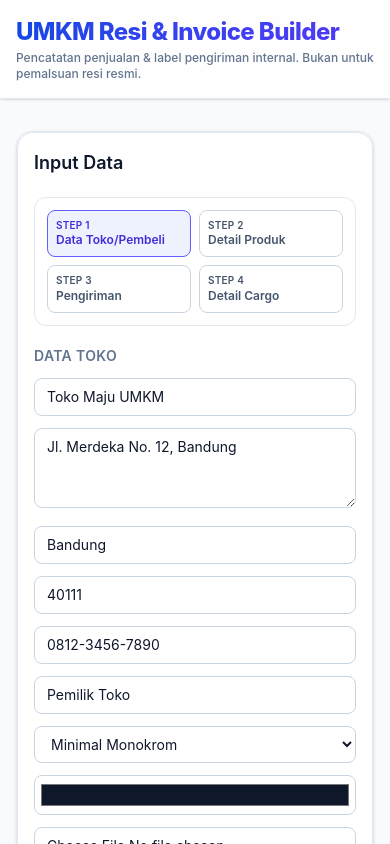
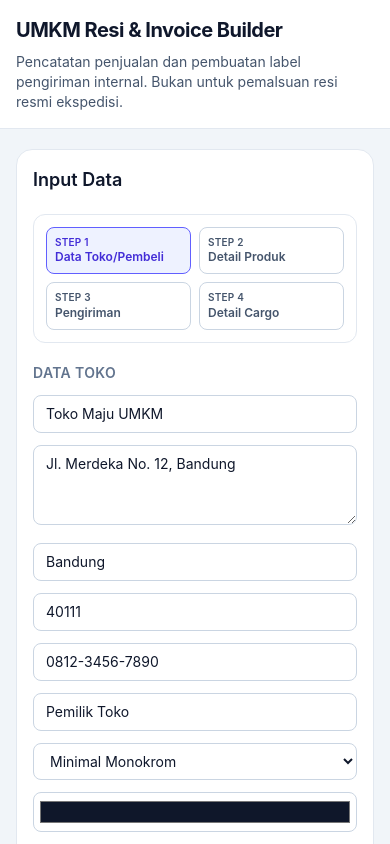
Before and after one commit to Delta-Polder-Indonesia/tools-cetak-resi-cargo-pengiriman, a React (Vite) app: page / in a window 390 px wide. Shown: the top 844 px of the page. Built offline with nearby package versions, Linux system fonts and the light colour scheme.

Commit message:
first commit

```diff
--- a/src/App.tsx
+++ b/src/App.tsx
@@ -33,9 +33,6 @@ import {
 import { calculateVolumetricWeight, getChargeableWeight } from "./utils/weight";
 
 export default function App() {
-  // ============================================================================
-  // STATE & REFS
-  // ============================================================================
   const [snapshot, setSnapshot] = useState<FormSnapshot>(getDefaultSnapshot);
   const [history, setHistory] = useState<TransactionRecord[]>([]);
   const [historyQuery, setHistoryQuery] = useState("");
@@ -45,12 +42,8 @@ export default function App() {
   const [activeStep, setActiveStep] = useState(1);
   const [isHydrated, setIsHydrated] = useState(false);
 
-  // Ref untuk tracking apakah cargoId sudah di-generate untuk invoice ini
   const cargoIdMapRef = useRef<Map<string, string>>(new Map());
 
-  // ============================================================================
-  // EFFECTS (LIFECYCLE & PERSISTENCE)
-  // ============================================================================
   useEffect(() => {
     setSnapshot(loadInitialSnapshot());
     setHistory(loadInitialHistory());
@@ -67,7 +60,6 @@ export default function App() {
     persistHistory(history);
   }, [history, isHydrated]);
 
-  // Effect untuk sync print scale - dengan dependencies yang lengkap
   useEffect(() => {
     if (!isHydrated) return;
 
@@ -81,7 +73,7 @@ export default function App() {
     snapshot.printMode,
     snapshot.cargoType,
     snapshot.items.length,
-    snapshot.items.map((i) => `${i.name}-${i.qty}-${i.price}`).join(","),
+    snapshot.items.map(i => `${i.name}-${i.qty}-${i.price}`).join(','),
     snapshot.itemWeightGr,
     snapshot.dimensions.length,
     snapshot.dimensions.width,
@@ -93,9 +85,6 @@ export default function App() {
     snapshot.isCargoShipment,
   ]);
 
-  // ============================================================================
-  // COMPUTED VALUES (MEMOIZATION)
-  // ============================================================================
   const {
     items,
     itemWeightGr,
@@ -108,37 +97,29 @@ export default function App() {
     dimensions,
   } = snapshot;
 
-  const subtotal = useMemo(
-    () => items.reduce((sum, item) => sum + item.qty * item.price, 0),
-    [items]
-  );
+  const subtotal = useMemo(() => items.reduce((sum, item) => sum + item.qty * item.price, 0), [items]);
   const effectiveShippingCost = isFreeShipping ? 0 : shippingCost;
   const volumetricWeight = useMemo(
     () => calculateVolumetricWeight(dimensions.length, dimensions.width, dimensions.height),
-    [dimensions.length, dimensions.width, dimensions.height]
+    [dimensions.length, dimensions.width, dimensions.height],
   );
   const chargeableWeight = useMemo(
     () => getChargeableWeight(itemWeightGr, dimensions),
-    [itemWeightGr, dimensions]
+    [itemWeightGr, dimensions],
   );
   const isCargoShipment = cargoType !== "REGULER";
   const isThermalMode = printMode === "THERMAL_80" || printMode === "THERMAL_58";
-
   const cargoHandlingFee = useMemo(() => {
     if (!isCargoShipment || chargeableWeight <= 50) return 0;
     return Math.ceil((chargeableWeight - 50) * 500);
   }, [chargeableWeight, isCargoShipment]);
-
   const grandTotal = subtotal + effectiveShippingCost + cargoHandlingFee;
   const barcodePayload = useMemo(() => receiptNo || "-", [receiptNo]);
 
-  // Cargo ID yang persist per invoice menggunakan Map
   const cargoIdPayload = useMemo(() => {
     if (!isCargoShipment) return "";
-
     const existingId = cargoIdMapRef.current.get(invoiceNo);
     if (existingId) return existingId;
-
     const newId = createCargoId(invoiceNo);
     cargoIdMapRef.current.set(invoiceNo, newId);
     return newId;
@@ -170,11 +151,6 @@ export default function App() {
           ? "max-w-[380px]"
           : "max-w-[420px]";
 
-  const issueDate = useMemo(() => new Date().toLocaleDateString("id-ID"), []);
-
-  // ============================================================================
-  // HANDLERS & ACTIONS
-  // ============================================================================
   const updateField = useCallback(<K extends keyof FormSnapshot>(key: K, value: FormSnapshot[K]) => {
     setSnapshot((prev) => ({ ...prev, [key]: value }));
   }, []);
@@ -205,15 +181,12 @@ export default function App() {
   const addItem = useCallback(() => {
     setSnapshot((prev) => ({
       ...prev,
-      items: [
-        ...prev.items,
-        {
+      items: [...prev.items, {
         id: `${Date.now()}-${Math.random().toString(36).slice(2, 5)}`,
         name: "",
         qty: 1,
-          price: 0,
-        },
-      ],
+        price: 0
+      }],
     }));
   }, []);
 
@@ -224,48 +197,13 @@ export default function App() {
     }));
   }, []);
 
-  const applyTemplate = useCallback((template: BrandingTemplate) => {
-    updateField("brandingTemplate", template);
-    updateField("primaryColor", TEMPLATE_COLOR[template].color);
-  }, [updateField]);
-
-  const handleLogoUpload = useCallback((file: File | null) => {
-      if (!file) return;
-
-      if (file.size > 2 * 1024 * 1024) {
-        alert("Ukuran file terlalu besar. Maksimal 2MB.");
-        return;
-      }
-
-      if (!file.type.startsWith("image/")) {
-        alert("File harus berupa gambar.");
-        return;
-      }
-
-      const reader = new FileReader();
-      reader.onload = () => {
-        if (typeof reader.result === "string") {
-          updateField("logoDataUrl", reader.result);
-        }
-      };
-      reader.onerror = () => alert("Gagal membaca file. Silakan coba lagi.");
-      reader.readAsDataURL(file);
-    },
-    [updateField]
-  );
-
-  // --- PRINT & EXPORT ---
-  const handlePrint = useCallback(
-    (mode: PrintMode = printMode) => {
+  const handlePrint = useCallback((mode: PrintMode = printMode) => {
     syncPrintScale(mode, isCargoShipment);
     applyPrintPageSize(mode, isCargoShipment);
     window.print();
-    },
-    [printMode, isCargoShipment]
-  );
+  }, [printMode, isCargoShipment]);
 
-  const handleDownloadPdf = useCallback(
-    async (options?: {
+  const handleDownloadPdf = useCallback(async (options?: {
     mode?: PrintMode;
     invoice?: string;
     receipt?: string;
@@ -315,9 +253,7 @@ export default function App() {
         const isAuto = activeMode === "AUTO";
         const isA4 = activeMode === "A4" || isAuto;
         const pageFormat = isA4
-            ? isCargoPdf && !isAuto
-              ? [100, 150]
-              : "a4"
+          ? (isCargoPdf && !isAuto ? [100, 150] : "a4")
           : activeMode === "LABEL_100X100"
             ? [100, 100]
             : [100, 150];
@@ -335,13 +271,7 @@ export default function App() {
           });
         }
         const maxWidth = isA4 ? (isCargoPdf && !isAuto ? 92 : 194) : 92;
-          const maxHeight = isA4
-            ? isCargoPdf && !isAuto
-              ? 142
-              : 277
-            : activeMode === "LABEL_100X100"
-            ? 92
-            : 142;
+        const maxHeight = isA4 ? (isCargoPdf && !isAuto ? 142 : 277) : activeMode === "LABEL_100X100" ? 92 : 142;
         const ratio = Math.min(maxWidth / canvas.width, maxHeight / canvas.height);
         const width = canvas.width * ratio;
         const height = canvas.height * ratio;
@@ -357,9 +287,7 @@ export default function App() {
     } finally {
       setIsExporting(false);
     }
-    },
-    [printMode, invoiceNo, receiptNo, cargoType]
-  );
+  }, [printMode, invoiceNo, receiptNo, cargoType]);
 
   const exportCargoManifest = useCallback(() => {
     const cargoEntries = history.filter((entry) => entry.snapshot.cargoType !== "REGULER");
@@ -403,34 +331,67 @@ export default function App() {
     URL.revokeObjectURL(url);
   }, [history]);
 
-  // --- HISTORY & DATA MANAGEMENT ---
+  const handleLogoUpload = useCallback((file: File | null) => {
+    if (!file) return;
+    if (file.size > 2 * 1024 * 1024) {
+      alert("Ukuran file terlalu besar. Maksimal 2MB.");
+      return;
+    }
+    if (!file.type.startsWith("image/")) {
+      alert("File harus berupa gambar.");
+      return;
+    }
+    const reader = new FileReader();
+    reader.onload = () => {
+      if (typeof reader.result === "string") {
+        updateField("logoDataUrl", reader.result);
+      }
+    };
+    reader.onerror = () => {
+      alert("Gagal membaca file. Silakan coba lagi.");
+    };
+    reader.readAsDataURL(file);
+  }, [updateField]);
+
+  const applyTemplate = useCallback((template: BrandingTemplate) => {
+    updateField("brandingTemplate", template);
+    updateField("primaryColor", TEMPLATE_COLOR[template].color);
+  }, [updateField]);
+
+  const resetData = useCallback(() => {
+    if (window.confirm("Apakah Anda yakin ingin mereset semua data? Data yang belum disimpan akan hilang.")) {
+      const currentInvoice = snapshot.invoiceNo;
+      const currentReceipt = snapshot.receiptNo;
+      setSnapshot({
+        ...getDefaultSnapshot(),
+        invoiceNo: currentInvoice,
+        receiptNo: currentReceipt,
+      });
+    }
+  }, [snapshot.invoiceNo, snapshot.receiptNo]);
+
   const saveToHistory = useCallback(() => {
     const cargoIssues = validateCargo(snapshot);
     if (cargoIssues.length > 0) {
       window.alert(`Data cargo belum valid:\n- ${cargoIssues.join("\n- ")}`);
       return;
     }
-
     const recordId = `${snapshot.invoiceNo}-${snapshot.receiptNo}`;
-    const isDuplicate = history.some((entry) => entry.id === recordId);
-
+    const isDuplicate = history.some(entry => entry.id === recordId);
     if (isDuplicate) {
       if (!window.confirm("Transaksi dengan nomor ini sudah ada. Apakah Anda ingin memperbarui data yang ada?")) {
         return;
       }
     }
-
     const record: TransactionRecord = {
       id: recordId,
       createdAt: new Date().toISOString(),
       snapshot: normalizeSnapshot(snapshot),
     };
-
     setHistory((prev) => {
       const withoutCurrent = prev.filter((entry) => entry.id !== recordId);
       return [record, ...withoutCurrent].slice(0, 100);
     });
-
     alert("Transaksi berhasil disimpan ke riwayat!");
   }, [snapshot, history]);
 
@@ -439,8 +400,7 @@ export default function App() {
     setActiveStep(1);
   }, []);
 
-  const runAfterLoad = useCallback(
-    (record: TransactionRecord, action: "print" | "pdf") => {
+  const runAfterLoad = useCallback((record: TransactionRecord, action: "print" | "pdf") => {
     setSnapshot(normalizeSnapshot(record.snapshot));
     window.setTimeout(() => {
       if (action === "print") {
@@ -454,22 +414,7 @@ export default function App() {
         });
       }
     }, 250);
-    },
-    [handlePrint, handleDownloadPdf]
-  );
-
-  const resetData = useCallback(() => {
-    if (window.confirm("Apakah Anda yakin ingin mereset semua data? Data yang belum disimpan akan hilang.")) {
-      const currentInvoice = snapshot.invoiceNo;
-      const currentReceipt = snapshot.receiptNo;
-
-      setSnapshot({
-        ...getDefaultSnapshot(),
-        invoiceNo: currentInvoice,
-        receiptNo: currentReceipt,
-      });
-    }
-  }, [snapshot.invoiceNo, snapshot.receiptNo]);
+  }, [handlePrint, handleDownloadPdf]);
 
   const deleteHistoryItem = useCallback((id: string) => {
     if (window.confirm("Apakah Anda yakin ingin menghapus item ini dari riwayat?")) {
@@ -483,52 +428,43 @@ export default function App() {
     }
   }, []);
 
-  // ============================================================================
-  // RENDER
-  // ============================================================================
+  const issueDate = useMemo(() => new Date().toLocaleDateString("id-ID"), []);
+
   return (
-    <main className="min-h-screen bg-slate-50 text-slate-900 selection:bg-indigo-100 selection:text-indigo-900 font-sans pb-12">
-
-      {/* HEADER: Dibuat lebih modern dengan backdrop-blur dan sticky top */}
+    <main className="min-h-screen bg-slate-100 text-slate-900">
       <motion.header
-        initial={{ opacity: 0, y: -20 }}
+        initial={{ opacity: 0, y: -16 }}
         animate={{ opacity: 1, y: 0 }}
-        transition={{ duration: 0.5, ease: "easeOut" }}
-        className="sticky top-0 z-40 print:hidden no-print border-b border-slate-200 bg-white/80 backdrop-blur-lg shadow-sm"
+        transition={{ duration: 0.45 }}
+        className="no-print border-b border-slate-200 bg-white"
       >
-        <div className="mx-auto flex w-full max-w-7xl flex-col sm:flex-row sm:items-center justify-between gap-3 px-4 py-4 sm:px-6 lg:px-8">
-          <div className="flex flex-col">
-            <h1 className="text-2xl font-extrabold tracking-tight bg-clip-text text-transparent bg-gradient-to-r from-blue-700 to-indigo-600">
-              UMKM Resi & Invoice Builder
-            </h1>
-            <p className="text-xs font-medium text-slate-500 mt-0.5">
-              Pencatatan penjualan & label pengiriman internal. Bukan untuk pemalsuan resi resmi.
+        {/* Header full width tanpa max-w-7xl */}
+        <div className="flex w-full flex-col gap-2 px-4 py-4 sm:px-6 lg:px-8">
+          <h1 className="text-xl font-bold tracking-tight">UMKM Resi & Invoice Builder</h1>
+          <p className="text-sm text-slate-600">
+            Pencatatan penjualan dan pembuatan label pengiriman internal. Bukan untuk pemalsuan resi resmi ekspedisi.
           </p>
-          </div>
-
-          {/* Status Indicator (Optional but adds polish) */}
-          <div className="hidden sm:flex items-center gap-2 text-xs font-medium text-slate-500 bg-slate-100 px-3 py-1.5 rounded-full">
-            <div className="w-2 h-2 rounded-full bg-green-500 animate-pulse"></div>
-            Sistem Siap Digunakan
-          </div>
         </div>
       </motion.header>
 
       {/*
-        LAYOUT UTAMA
-        xl:grid-cols-12 dengan proporsi 5:7 (42% : 58%)
-        Menggunakan gap-6/8 agar lebih bernafas.
+        ============================================================================
+        LAYOUT UTAMA - FULL LAYAR TANPA BATASAN MAX-WIDTH
+        ============================================================================
+        - Hapus mx-auto dan max-w-7xl agar konten mengisi seluruh lebar layar
+        - Gunakan flexbox dengan proporsi fixed untuk input dan flexible untuk preview
+        - Input: fixed width 520px (tidak melebar)
+        - Preview: mengisi sisa ruang (flex-1) dengan max-width terkontrol
       */}
-      <div className="mx-auto grid w-full max-w-7xl gap-6 px-4 py-8 sm:px-6 lg:px-8 xl:grid-cols-12 xl:gap-8">
+      <div className="flex w-full flex-col gap-5 px-4 py-5 sm:px-6 lg:px-8 xl:flex-row">
 
-        {/* LEFT COLUMN: Input Panel (Lebih lebar & nyaman) */}
-        <div className="xl:col-span-5 print:hidden no-print flex flex-col gap-6">
-          <motion.div
-            initial={{ opacity: 0, x: -20 }}
-            animate={{ opacity: 1, x: 0 }}
-            transition={{ duration: 0.5, delay: 0.1 }}
-            className="bg-white rounded-2xl shadow-sm border border-slate-200 overflow-hidden"
-          >
+        {/*
+          LEFT COLUMN: Input Panel
+          - xl:w-[520px]: Fixed width 520px di desktop (tidak melebar)
+          - xl:flex-shrink-0: Mencegah input mengecil
+          - w-full: Full width di mobile/tablet
+        */}
+        <div className="w-full xl:w-[520px] xl:flex-shrink-0">
           <InputPanel
             snapshot={snapshot}
             activeStep={activeStep}
@@ -563,29 +499,21 @@ export default function App() {
             onRunAfterLoad={runAfterLoad}
             onDeleteHistoryItem={deleteHistoryItem}
           />
-          </motion.div>
 
-          {/* DigitalProductInfo - tampil di desktop (xl) */}
-          <motion.div
-            initial={{ opacity: 0 }}
-            animate={{ opacity: 1 }}
-            transition={{ delay: 0.3 }}
-            className="hidden xl:block bg-white rounded-2xl shadow-sm border border-slate-200 p-5"
-          >
+          {/* DigitalProductInfo - desktop only */}
+          <div className="mt-5 hidden xl:block">
             <DigitalProductInfo />
-          </motion.div>
+          </div>
         </div>
 
-        {/* RIGHT COLUMN: Print Preview (Proporsional & Sticky) */}
-        <div className="xl:col-span-7">
-          {/* Sticky container menyesuaikan header baru */}
-          <motion.div
-            initial={{ opacity: 0, x: 20 }}
-            animate={{ opacity: 1, x: 0 }}
-            transition={{ duration: 0.5, delay: 0.2 }}
-            className="sticky top-28 space-y-6"
-          >
-            <div className="bg-slate-200/50 p-2 sm:p-4 rounded-2xl border border-slate-200/60 shadow-inner overflow-hidden">
+        {/*
+          RIGHT COLUMN: Print Preview
+          - flex-1: Mengisi seluruh sisa ruang yang tersedia
+          - min-w-0: Mencegah overflow issues dengan flexbox
+          - max-w-none: Hapus batasan lebar agar preview bisa melebar sesuai ruang
+        */}
+        <div className="min-w-0 flex-1">
+          <div className="sticky top-5 space-y-4">
             <PrintPreview
               snapshot={snapshot}
               issueDate={issueDate}
@@ -600,15 +528,13 @@ export default function App() {
               chargeableWeight={chargeableWeight}
               volumetricWeight={volumetricWeight}
             />
-            </div>
 
-            {/* DigitalProductInfo - tampil di mobile/tablet saja (di bawah preview) */}
-            <div className="xl:hidden print:hidden no-print bg-white rounded-2xl shadow-sm border border-slate-200 p-5 mt-6">
+            {/* DigitalProductInfo - mobile/tablet only */}
+            <div className="xl:hidden">
               <DigitalProductInfo />
             </div>
-          </motion.div>
           </div>
-
+        </div>
       </div>
     </main>
   );
```
Lines whose indentation alone changed are shown as unchanged.
